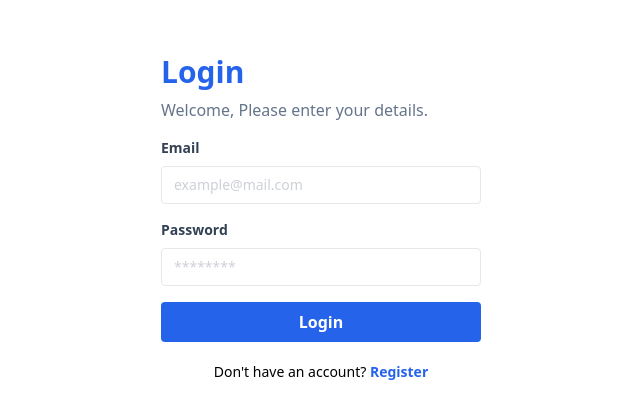
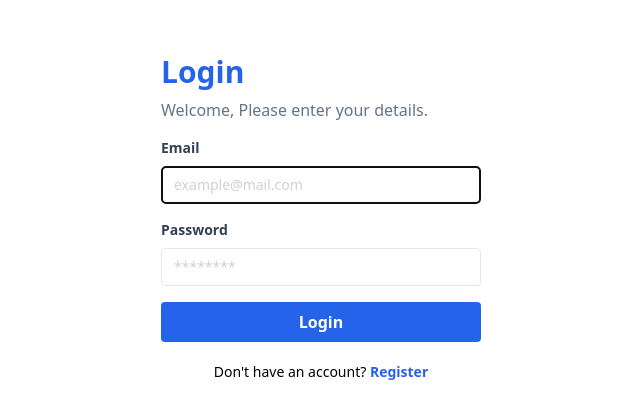
Before and after one commit to ronaldiputra09/belajar-react, a React (Vite) app: page /login in a window 1280 px wide. Shown: the part 182-600 px from the top of the page, without its empty margins (319-959 px from the left). Built offline with nearby package versions, Linux system fonts and the light colour scheme.

Commit message:
feat : useRef

```diff
--- a/src/components/Elements/Input/Input.jsx
+++ b/src/components/Elements/Input/Input.jsx
@@ -1,4 +1,6 @@
-const Input = (props) => {
+import { forwardRef } from "react";
+
+const Input = forwardRef((props, ref) => {
   const { type, placeholder, name } = props;
   return (
     <input
@@ -7,8 +9,9 @@
       placeholder={placeholder}
       name={name}
       id={name}
+      ref={ref}
     />
   );
-};
+});
 
 export default Input;
--- a/src/components/Elements/Input/index.jsx
+++ b/src/components/Elements/Input/index.jsx
@@ -1,14 +1,15 @@
+import { forwardRef } from "react";
 import Input from "./Input";
 import Label from "./Label";
 
-const InputForm = (props) => {
+const InputForm = forwardRef((props, ref) => {
   const { label, name, type, placeholder } = props;
   return (
     <div className="mb-4">
       <Label htmlFor={name}>{label}</Label>
-      <Input name={name} type={type} placeholder={placeholder} />
+      <Input name={name} type={type} placeholder={placeholder} ref={ref} />
     </div>
   );
-};
+});
 
 export default InputForm;
--- a/src/components/Fragments/FormLogin.jsx
+++ b/src/components/Fragments/FormLogin.jsx
@@ -1,5 +1,6 @@
 import Button from "../Elements/Button";
 import InputForm from "../Elements/Input";
+import { useEffect, useRef } from "react";
 
 const FormLogin = () => {
   const handleLogin = (event) => {
@@ -8,6 +9,11 @@
     localStorage.setItem("password", event.target.password.value);
     window.location.href = "/products";
   };
+  const emailRef = useRef(null);
+
+  useEffect(() => {
+    emailRef.current.focus();
+  }, []);
   return (
     <form onSubmit={handleLogin}>
       <InputForm
@@ -15,6 +21,7 @@
         type="email"
         placeholder="example@mail.com"
         name="email"
+        ref={emailRef}
       />
       <InputForm
         label="Password"
--- a/src/pages/products.jsx
+++ b/src/pages/products.jsx
@@ -1,6 +1,6 @@
 import Button from "../components/Elements/Button";
 import CardProduct from "../components/Fragments/CardProduct";
-import { useState, useEffect } from "react";
+import { useState, useEffect, useRef } from "react";
 import Counter from "../components/Fragments/Counter";
 
 const products = [
@@ -45,6 +45,24 @@
       }, 0);
       setTotalPrice(sum);
       localStorage.setItem("cart", JSON.stringify(cart));
+    }
+  }, [cart]);
+
+  // useRef
+  const cartRef = useRef(JSON.parse(localStorage.getItem("cart")) || []);
+
+  const handleAddToCartRef = (id) => {
+    cartRef.current = [...cartRef.current, { id, qty: 1 }];
+    localStorage.setItem("cart", JSON.stringify(cartRef.current));
+  };
+
+  const totalPriceRef = useRef(null);
+
+  useEffect(() => {
+    if (cart.length > 0) {
+      totalPriceRef.current.style.display = "table-row";
+    } else {
+      totalPriceRef.current.style.display = "none";
     }
   }, [cart]);
 
@@ -134,7 +152,7 @@
                   </tr>
                 );
               })}
-              <tr>
+              <tr ref={totalPriceRef}>
                 <td colSpan={3}>
                   <b>Total Price</b>
                 </td>
```
